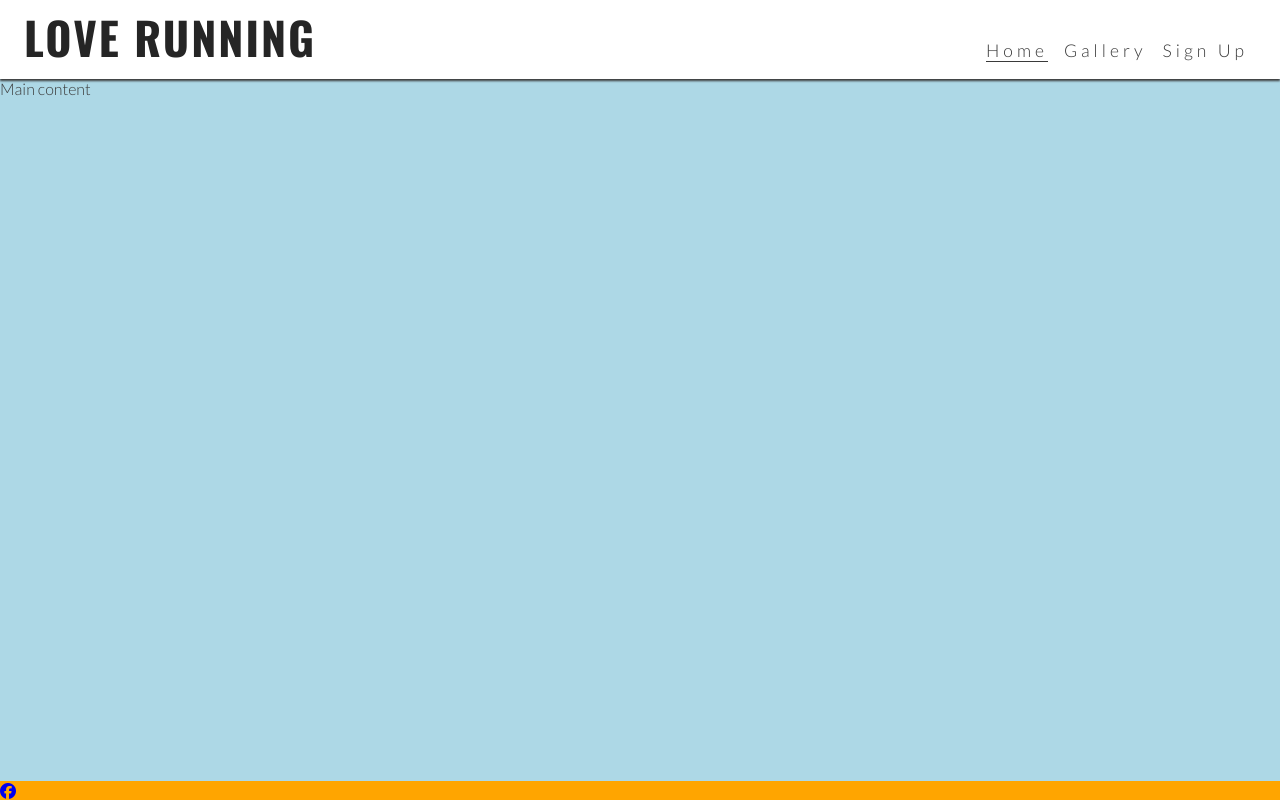
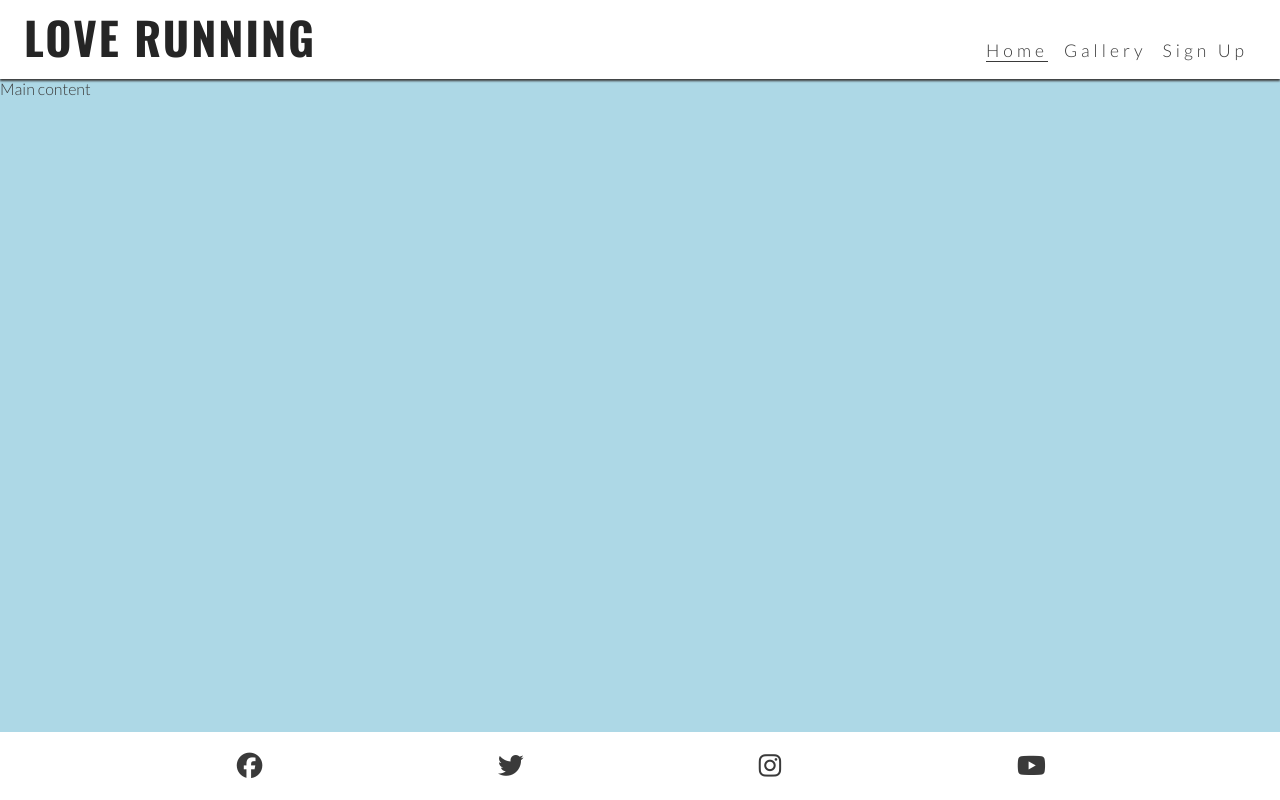
Before and after one commit to LauraMasterton/love-running, a plain HTML site: page index.html in a window 1280 px wide. Drawn offline with nearby package versions, Linux system fonts and the light colour scheme.

Commit message:
style footer icons for all screen sizes

```diff
--- a/assets/css/style.css
+++ b/assets/css/style.css
@@ -91,8 +91,18 @@ main {
 }
 
 /* Footer */
-footer {
-    background-color: orange;
+#social-networks {
+  text-align: center;
+  padding: 20px 0;
+  display: flex;
+  justify-content: space-evenly;
+  list-style-type: none;
+}
+
+#social-networks i {
+    font-size: 160%;
+    padding: 5%;
+    color: #3a3a3a;
 }
 
 /* Media query: tablets and larger (768px and up) */
--- a/index.html
+++ b/index.html
@@ -26,7 +26,8 @@
             <h1 id="logo">Love Running</h1>
         </a>
         <input type="checkbox" id="nav-toggle" name="nav-toggle">
-        <label for="nav-toggle" class="nav-toggle-label">X</label>
+        <label for="nav-toggle" class="nav-toggle-label"><i class="fa-solid fa-bars"></i></label>
+
         <nav>
             <ul id="menu">
                 <li><a href="" class="active">Home</a></li>
@@ -41,8 +42,11 @@
 
     <!-- Footer -->
     <footer>
-        <ul>
+        <ul id="social-networks">
             <li><a href="https://www.facebook.com/" target="_blank" rel="noopener" aria-label=""Visit our Facebook page (opens in a new tab)><i class="fa-brands fa-facebook"></i></a></li>
+            <li><a href="https://www.x.com/" target="_blank" rel="noopener" aria-label=""Visit our Twitter page (opens in a new tab)><i class="fa-brands fa-twitter"></i></i></a></li>
+            <li><a href="https://www.instagram.com/" target="_blank" rel="noopener" aria-label=""Visit our X page (opens in a new tab)><i class="fa-brands fa-instagram"></i></i></a></li>
+            <li><a href="https://www.youtube.com/" target="_blank" rel="noopener" aria-label=""Visit our Youtube page (opens in a new tab)><i class="fa-brands fa-youtube"></i></a></li>
         </ul>
     </footer>
     <!-- Font awesome kit-->
```
